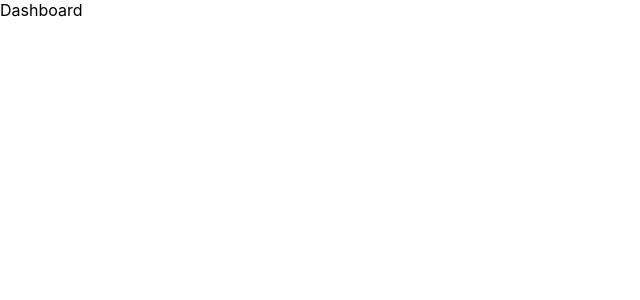
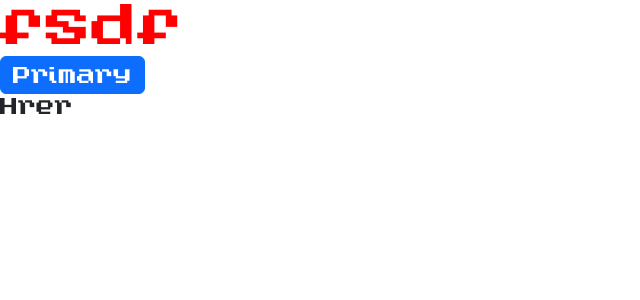
Before and after one commit to sabinss/Warkade, a React (Create React App) app: page / in a window 1280 px wide. Shown: the top 300 px of the page, without its empty margins (0-640 px from the left). Built offline with nearby package versions, Linux system fonts and the light colour scheme.

Commit message:
Font setup and bootstrap

```diff
--- a/package.json
+++ b/package.json
@@ -10,10 +10,14 @@
     "@types/node": "^16.18.32",
     "@types/react": "^18.2.6",
     "@types/react-dom": "^18.2.4",
+    "bootstrap": "^5.2.3",
     "react": "^18.2.0",
+    "react-bootstrap": "^2.7.4",
     "react-dom": "^18.2.0",
     "react-router-dom": "^6.11.2",
     "react-scripts": "5.0.1",
+    "sass": "^1.62.1",
+    "scss": "^0.2.4",
     "typescript": "^4.9.5",
     "web-vitals": "^2.1.4"
   },
--- a/src/App.css
+++ /dev/null
@@ -1,38 +0,0 @@
-.App {
-  text-align: center;
-}
-
-.App-logo {
-  height: 40vmin;
-  pointer-events: none;
-}
-
-@media (prefers-reduced-motion: no-preference) {
-  .App-logo {
-    animation: App-logo-spin infinite 20s linear;
-  }
-}
-
-.App-header {
-  background-color: #282c34;
-  min-height: 100vh;
-  display: flex;
-  flex-direction: column;
-  align-items: center;
-  justify-content: center;
-  font-size: calc(10px + 2vmin);
-  color: white;
-}
-
-.App-link {
-  color: #61dafb;
-}
-
-@keyframes App-logo-spin {
-  from {
-    transform: rotate(0deg);
-  }
-  to {
-    transform: rotate(360deg);
-  }
-}
--- /dev/null
+++ b/src/App.scss
@@ -0,0 +1,5 @@
+$myColor: red;
+
+h1 {
+  color: $myColor;
+}
--- a/src/App.tsx
+++ b/src/App.tsx
@@ -1,14 +1,13 @@
 import React from 'react';
-import './App.css';
+import './App.scss';
 
 import { BrowserRouter, Routes, Route } from 'react-router-dom';
-import { Dashboard } from './pages/Dashboard';
-
+import {Index } from './pages/Index'
 function App() {
   return (
     <BrowserRouter>
       <Routes>
-        <Route path='/' element={<Dashboard />}></Route>
+        <Route path='/' element={<Index />}></Route>
       </Routes>
     </BrowserRouter>
   );
--- a/src/index.css
+++ b/src/index.css
@@ -1,6 +1,6 @@
 body {
   margin: 0;
-  font-family: -apple-system, BlinkMacSystemFont, 'Segoe UI', 'Roboto', 'Oxygen',
+  font-family:Goblin, -apple-system, BlinkMacSystemFont, 'Segoe UI', 'Roboto', 'Oxygen',
     'Ubuntu', 'Cantarell', 'Fira Sans', 'Droid Sans', 'Helvetica Neue',
     sans-serif;
   -webkit-font-smoothing: antialiased;
@@ -11,3 +11,11 @@ code {
   font-family: source-code-pro, Menlo, Monaco, Consolas, 'Courier New',
     monospace;
 }
+@font-face {
+  font-family: 'Goblin';
+  src: url(../src/assets/fonts/AGoblinAppears-o2aV.ttf);
+}
+
+p{
+  font-family: Goblin;
+}
--- a/src/index.tsx
+++ b/src/index.tsx
@@ -1,4 +1,7 @@
 import React from 'react';
+import 'bootstrap/dist/css/bootstrap.min.css';
+
+
 import ReactDOM from 'react-dom/client';
 import './index.css';
 import App from './App';
--- /dev/null
+++ b/src/pages/Index.tsx
@@ -0,0 +1,12 @@
+import React from "react";
+import Button from 'react-bootstrap/Button';
+
+export const Index = () => {
+  return (
+    <div>
+      <h1>fsdf</h1>
+      <Button variant="primary">Primary</Button>{' '}
+      <p>Hrer</p>
+    </div>
+  );
+};
```
Also changed, not shown: src/assets/fonts/AGoblinAppears-o2aV.ttf (added), src/assets/styles/index.scss (added), 1 other file (tests, documents, lock files or other folders).
